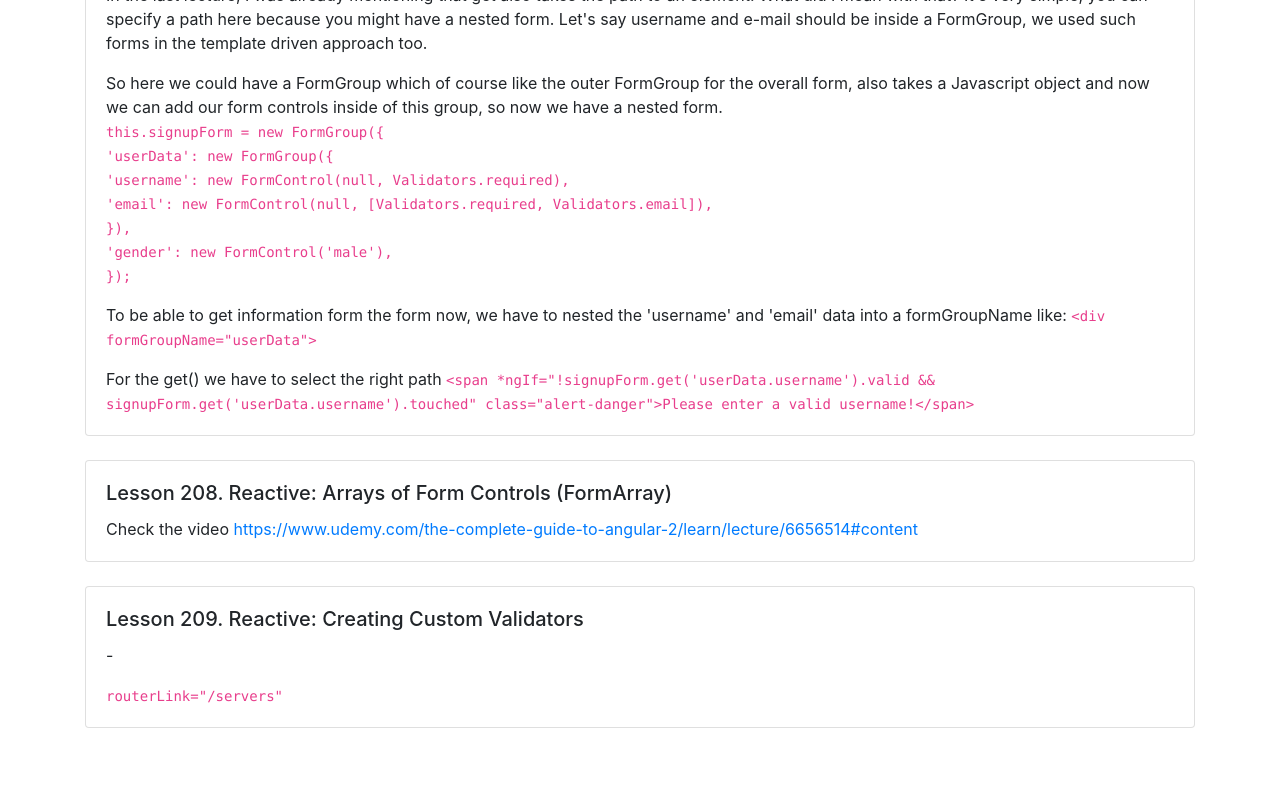
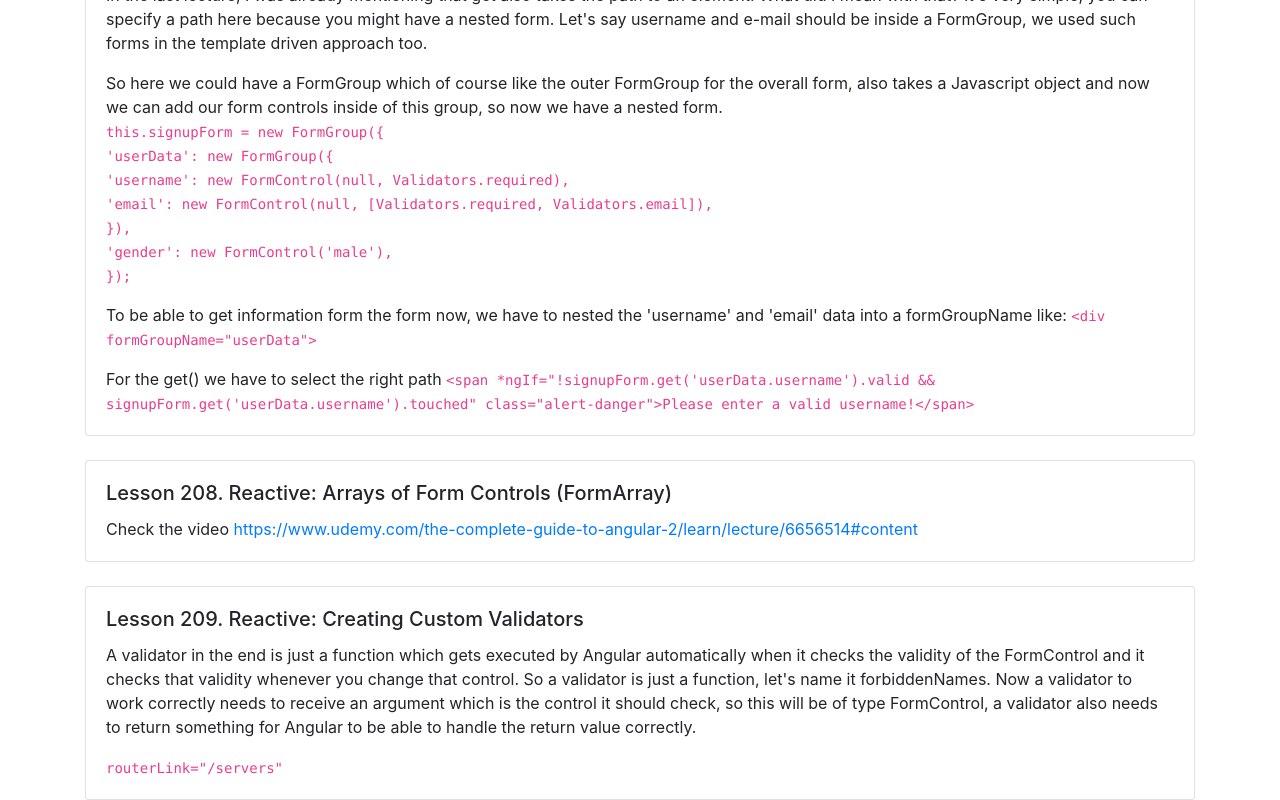
Before and after one commit to Sandro81/section15-reactive-setup-form, an Angular app: page / in a window 1280 px wide. Shown: the part 2668-3468 px from the top of the page. Before the commit the page ends 3396 px from the top, so only its background shows below. Built offline with nearby package versions, Linux system fonts and the light colour scheme.

Commit message:
section15 reactive setup form

```diff
--- a/src/app/app.component.html
+++ b/src/app/app.component.html
@@ -170,7 +170,7 @@
       <div class="card">
         <div class="card-body">
           <h5 class="card-title">Lesson 209. Reactive: Creating Custom Validators</h5>
-          <p class="card-text"> - </p>
+          <p class="card-text"> A validator in the end is just a function which gets executed by Angular automatically when it checks the validity of the FormControl and it checks that validity whenever you change that control. So a validator is just a function, let's name it forbiddenNames. Now a validator to work correctly needs to receive an argument which is the control it should check,  so this will be of type FormControl, a validator also needs to return something for Angular to be able to handle the return value correctly. </p>
           <p class="card-text"> <code>routerLink="/servers" </code></p>
         </div>
       </div>
```
